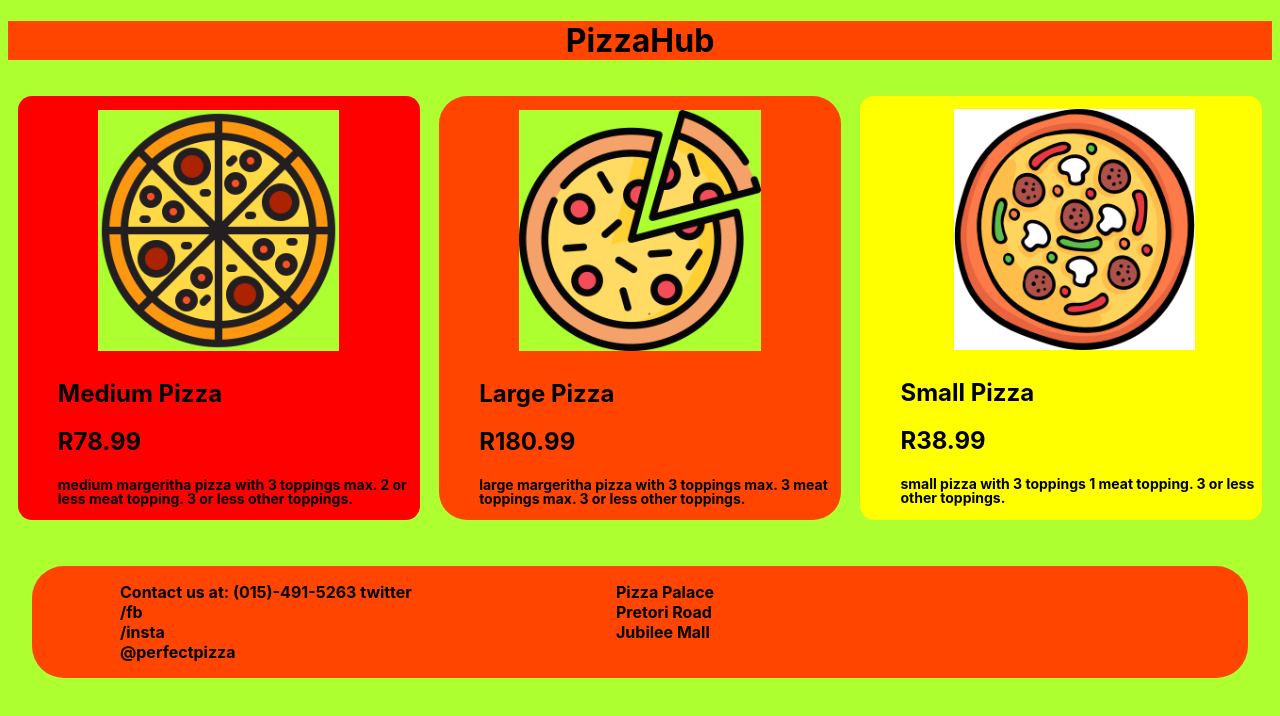
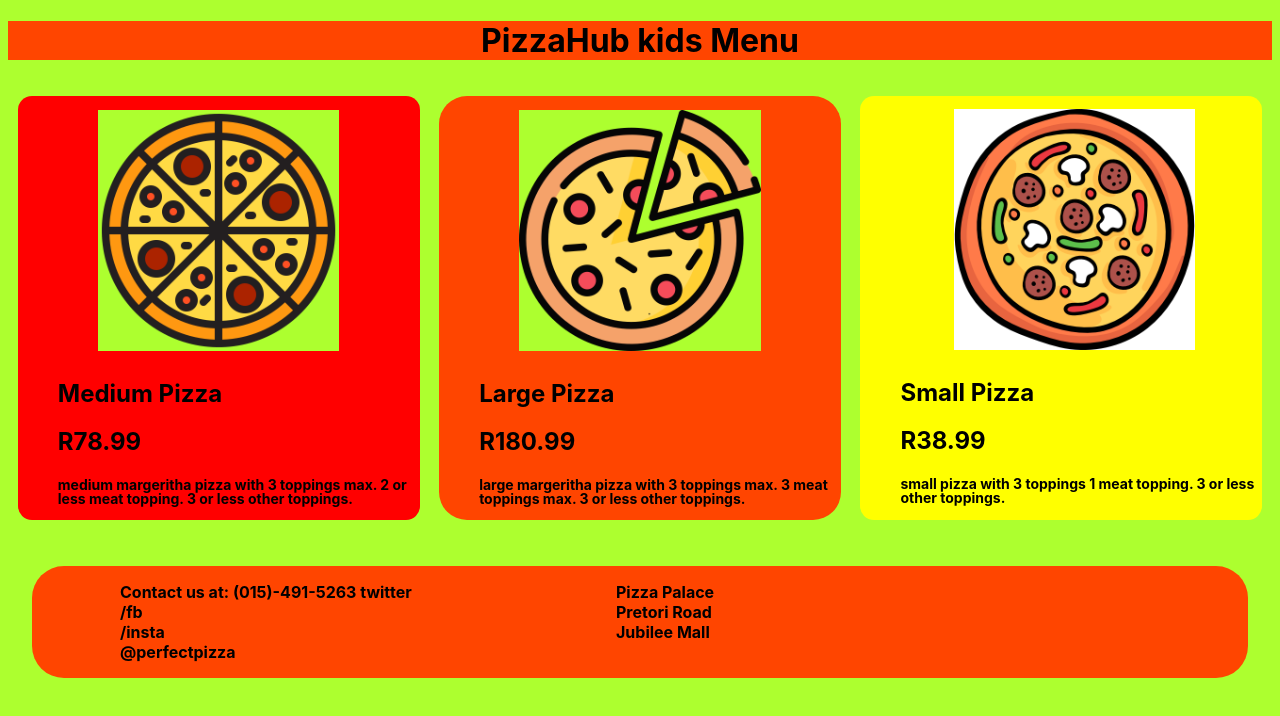
Before and after one commit to Poroto-Kekana/Pizza-Pamphlet, a plain HTML site: page index.html in a window 1280 px wide. Drawn offline with Linux system fonts and the light colour scheme.

Commit message:
Edit style sheets

```diff
--- a/index.html
+++ b/index.html
@@ -12,7 +12,7 @@
 <body>
     <div class="body">
 
-       <div class="header"><h1>PizzaHub</h1></div>
+       <div class="header"><h1>PizzaHub kids Menu</h1></div>
 
         <div class="pizzas">
 
```
Also changed, not shown: style.CSS (+0 -12 lines).
